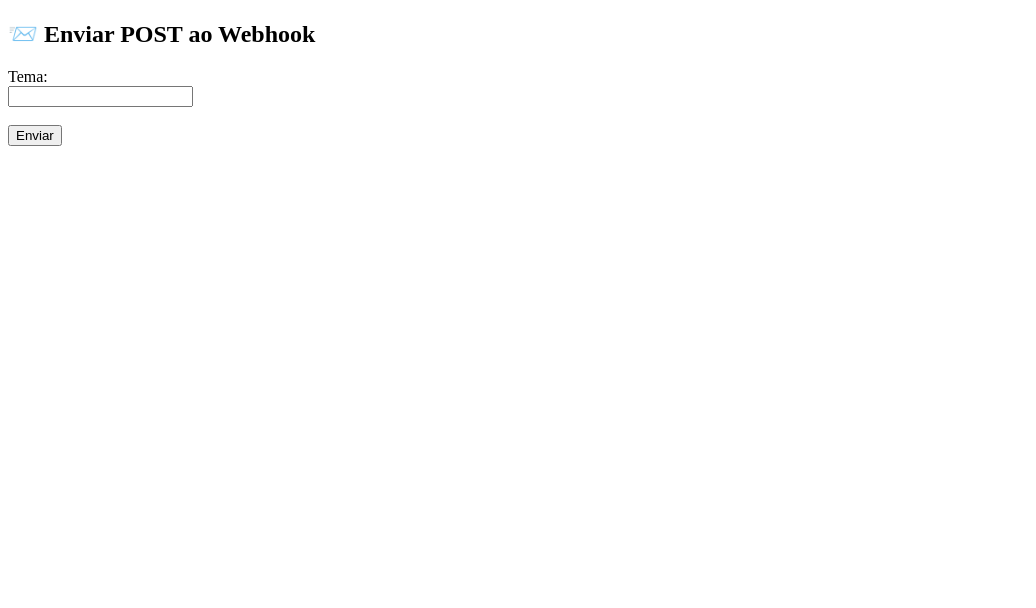
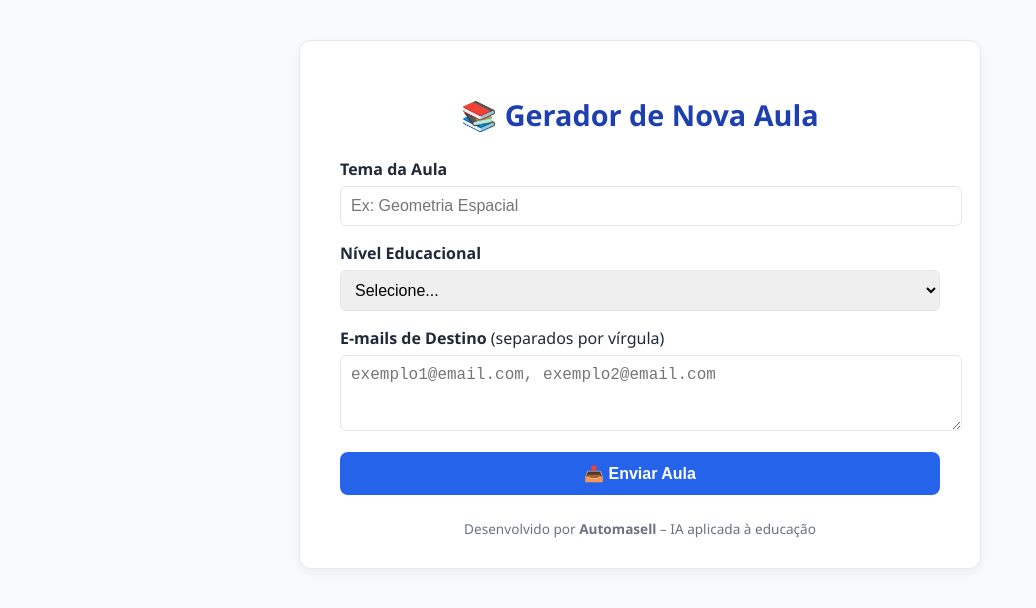
Before and after one commit to fariasvn/planodeaula, a plain HTML site: page index.html in a window 1280 px wide. Shown: the whole page, without its empty margins (0-1036 px from the left). Drawn offline with Linux system fonts and the light colour scheme.

Commit message:
Update index.html

```diff
--- a/index.html
+++ b/index.html
@@ -2,44 +2,158 @@
 <html lang="pt-BR">
 <head>
   <meta charset="UTF-8" />
-  <title>Teste de Webhook POST</title>
+  <title>Gerar Nova Aula | Automasell</title>
+  <meta name="viewport" content="width=device-width, initial-scale=1" />
+  <style>
+    :root {
+      --primary: #2563eb;
+      --primary-dark: #1e40af;
+      --text: #1f2937;
+      --muted: #6b7280;
+      --bg: #f9fafb;
+      --card: #ffffff;
+      --border: #e5e7eb;
+    }
+
+    body {
+      margin: 0;
+      font-family: 'Segoe UI', Tahoma, sans-serif;
+      background-color: var(--bg);
+      display: flex;
+      justify-content: center;
+      padding: 40px 20px;
+    }
+
+    .container {
+      background-color: var(--card);
+      padding: 30px 40px;
+      border-radius: 12px;
+      box-shadow: 0 4px 12px rgba(0, 0, 0, 0.05);
+      max-width: 600px;
+      width: 100%;
+      border: 1px solid var(--border);
+    }
+
+    h2 {
+      text-align: center;
+      color: var(--primary-dark);
+      margin-bottom: 24px;
+      font-size: 1.8rem;
+    }
+
+    label {
+      display: block;
+      margin-bottom: 6px;
+      font-weight: 600;
+      color: var(--text);
+    }
+
+    input[type="text"],
+    select,
+    textarea {
+      width: 100%;
+      padding: 10px;
+      margin-bottom: 16px;
+      border: 1px solid var(--border);
+      border-radius: 6px;
+      font-size: 1rem;
+    }
+
+    textarea {
+      resize: vertical;
+    }
+
+    button {
+      width: 100%;
+      background-color: var(--primary);
+      color: white;
+      border: none;
+      padding: 12px;
+      font-size: 1rem;
+      font-weight: 600;
+      border-radius: 8px;
+      cursor: pointer;
+      transition: background 0.2s ease;
+    }
+
+    button:hover {
+      background-color: var(--primary-dark);
+    }
+
+    #status {
+      margin-top: 16px;
+      text-align: center;
+      font-size: 0.95rem;
+      color: var(--muted);
+    }
+
+    .footer {
+      margin-top: 24px;
+      text-align: center;
+      font-size: 0.85rem;
+      color: var(--muted);
+    }
+  </style>
 </head>
 <body>
-  <h2>📨 Enviar POST ao Webhook</h2>
+  <div class="container">
+    <h2>📚 Gerador de Nova Aula</h2>
+    <form id="lessonForm">
+      <label for="tema">Tema da Aula</label>
+      <input type="text" id="tema" name="tema" required placeholder="Ex: Geometria Espacial" />
 
-  <form id="formulario">
-    <label for="tema">Tema:</label><br>
-    <input type="text" id="tema" name="tema" required><br><br>
+      <label for="nivel">Nível Educacional</label>
+      <select id="nivel" name="nivel" required>
+        <option value="">Selecione...</option>
+        <option value="fundamental">Ensino Fundamental</option>
+        <option value="medio">Ensino Médio</option>
+        <option value="superior">Ensino Superior</option>
+      </select>
 
-    <button type="submit">Enviar</button>
-  </form>
+      <label for="email">E-mails de Destino <span style="font-weight: 400;">(separados por vírgula)</span></label>
+      <textarea id="email" name="email" rows="3" required placeholder="exemplo1@email.com, exemplo2@email.com"></textarea>
 
-  <p id="status"></p>
+      <button type="submit">📤 Enviar Aula</button>
+    </form>
+
+    <p id="status"></p>
+
+    <div class="footer">
+      Desenvolvido por <strong>Automasell</strong> – IA aplicada à educação
+    </div>
+  </div>
 
   <script>
-    document.getElementById('formulario').addEventListener('submit', async function(e) {
-      e.preventDefault(); // Impede o envio padrão GET
+    document.getElementById('lessonForm').addEventListener('submit', async function (e) {
+      e.preventDefault();
 
-      const tema = document.getElementById('tema').value;
+      const tema = document.getElementById('tema').value.trim();
+      const nivel = document.getElementById('nivel').value;
+      const email = document.getElementById('email').value.trim();
 
-      document.getElementById('status').textContent = 'Enviando...';
+      const status = document.getElementById('status');
+      status.textContent = 'Enviando...';
 
       try {
         const response = await fetch('https://primary-production-0f51.up.railway.app/webhook/new-lesson', {
           method: 'POST',
+          mode: 'cors', // importante para evitar bloqueios CORS
           headers: {
-            'Content-Type': 'application/json'
+            'Content-Type': 'application/json',
           },
-          body: JSON.stringify({ tema })
+          body: JSON.stringify({ tema, nivel, email }),
         });
 
         if (response.ok) {
-          document.getElementById('status').textContent = '✅ Enviado com sucesso!';
+          status.textContent = '✅ Solicitação enviada com sucesso!';
+          console.log('Resposta do servidor:', await response.text());
         } else {
-          document.getElementById('status').textContent = '❌ Erro no envio.';
+          status.textContent = `❌ Erro ao enviar: ${response.status} ${response.statusText}`;
+          console.error('Erro HTTP:', response.status, response.statusText);
         }
       } catch (error) {
-        document.getElementById('status').textContent = '⚠️ Erro de conexão: ' + error.message;
+        console.error('Erro ao conectar:', error);
+        status.textContent = '⚠️ Erro de conexão: ' + error.message;
       }
     });
   </script>
```
